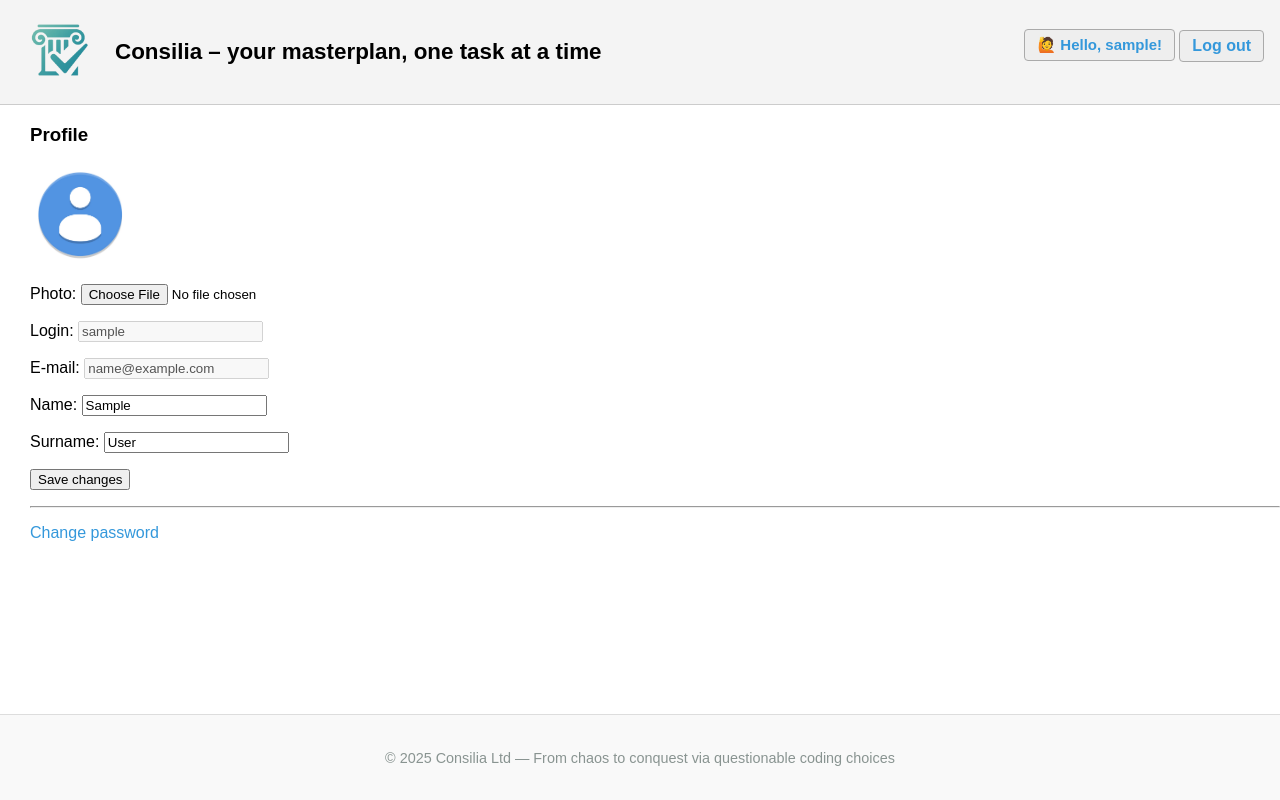
After one commit to a-dzemiankova/consilia-taskboard, a Django app: page /users/profile/ in a window 1280 px wide. The commit adds this page. Run offline with Django 5.2, Linux system fonts and the light colour scheme; the visitor is signed in with stand-in values (Sample User, id 1).

Commit message:
feat: added user profile

```diff
--- a/consilia/consilia/templates/base.html
+++ b/consilia/consilia/templates/base.html
@@ -23,7 +23,13 @@
         </div>
 
      {% if user.is_authenticated %}
-         <div class="greeting">🙋 Hello, {{ user.username }}!</div>
+{#             <form method="post" action="{% url 'users:profile' %}" style="display: inline;">#}
+{#        {% csrf_token %}#}
+{#        <button type="submit" class="greeting">#}
+{#            🙋 Hello, {{ user.username }}!#}
+{#        </button>#}
+{#    </form>#}
+         <div class="greeting"><a href="{% url 'users:profile' %}">🙋 Hello, {{ user.username }}!</a> </div>
     <form method="post" action="{% url 'users:logout' %}" style="display: inline;">
         {% csrf_token %}
         <button type="submit" class="logout">
--- a/consilia/consilia/urls.py
+++ b/consilia/consilia/urls.py
@@ -40,3 +40,4 @@ if not settings.DEBUG:
     ]
 else:
     urlpatterns += static(settings.STATIC_URL, document_root=settings.STATIC_ROOT)
+    urlpatterns += static(settings.MEDIA_URL, document_root=settings.MEDIA_ROOT)
--- a/consilia/tasks/static/tasks/css/styles.css
+++ b/consilia/tasks/static/tasks/css/styles.css
@@ -105,7 +105,7 @@ header {
     border-radius: 4px;
     font-family: Arial, sans-serif;
     font-size: 15px;
-    cursor: default;
+    cursor: pointer;
     color: #333;
 }
 
--- a/consilia/users/forms.py
+++ b/consilia/users/forms.py
@@ -1,6 +1,7 @@
 from django import forms
 from django.contrib.auth import get_user_model
 from django.contrib.auth.forms import AuthenticationForm, UserCreationForm, PasswordChangeForm
+from datetime import datetime
 
 
 class LoginUserForm(AuthenticationForm):
@@ -28,3 +29,32 @@ class RegisterUserForm(UserCreationForm):
             'first_name': forms.TextInput(attrs={'class': 'form-input'}),
             'last_name': forms.TextInput(attrs={'class': 'form-input'})
         }
+
+    def save(self, commit=True):
+        user = super().save(commit=False)
+        user.email = self.cleaned_data['email']
+        user.first_name = self.cleaned_data['first_name']
+        user.last_name = self.cleaned_data['last_name']
+        print(user.first_name)
+        print(user.last_name)
+        print(self.cleaned_data)
+        if commit:
+            user.save()
+        return user
+
+
+class ProfileUserForm(forms.ModelForm):
+    username = forms.CharField(disabled=True, label='Login', widget=forms.TextInput(attrs={'class': 'form-input'}))
+    email = forms.CharField(disabled=True, required=False, label='E-mail', widget=forms.TextInput(attrs={'class': 'form-input'}))
+
+    class Meta:
+        model = get_user_model()
+        fields = ['photo', 'username', 'email', 'first_name', 'last_name']
+        labels = {
+            'first_name': 'Name',
+            'last_name': 'Surname',
+        }
+        widgets = {
+            'first_name': forms.TextInput(attrs={'class': 'form-input'}),
+            'last_name': forms.TextInput(attrs={'class': 'form-input'}),
+        }
--- a/consilia/users/models.py
+++ b/consilia/users/models.py
@@ -1,3 +1,5 @@
+import pdb
+
 from django.contrib.auth.models import AbstractUser
 from django.db import models
 from django.utils.timezone import make_aware
--- /dev/null
+++ b/consilia/users/templates/users/profile.html
@@ -0,0 +1,27 @@
+{% extends 'base.html' %}
+
+{% block content %}
+<h3>Profile</h3>
+
+<form method="post" enctype="multipart/form-data">
+    {% csrf_token %}
+
+    {% if user.photo %}
+    <p><img src="{{ user.photo.url }}"></p>
+    {% else %}
+    <p><img src="{{ default_image }}" width="100"></p>
+    {% endif %}
+
+    <div class="form-error">{{ form.non_field_errors }}</div>
+    {% for f in form %}
+    <p ><label class="form-label" for="{{ f.id_for_label }}">{{f.label}}: </label>{{ f }}</p>
+    <div class="form-error">{{ f.errors }}</div>
+    {% endfor %}
+
+    <p ><button type="submit">Save changes</button></p>
+</form>
+
+<hr>
+<p><a href="#">Change password</a></p>
+
+{% endblock %}
--- a/consilia/users/urls.py
+++ b/consilia/users/urls.py
@@ -9,4 +9,5 @@ urlpatterns = [
     path('login/', views.LoginUser.as_view(next_page='users:login'), name='login'),
     path('register/', views.RegisterUser.as_view(), name='register'),
     path('logout/', LogoutView.as_view(next_page='index'), name='logout'),
+    path('profile/', views.ProfileUser.as_view(), name='profile'),
 ]
--- a/consilia/users/views.py
+++ b/consilia/users/views.py
@@ -1,9 +1,12 @@
+from django.contrib.auth import get_user_model
+from django.contrib.auth.mixins import LoginRequiredMixin
 from django.contrib.auth.views import LoginView
 from django.shortcuts import render
 from django.urls import reverse_lazy
-from django.views.generic import CreateView
+from django.views.generic import CreateView, UpdateView
 
-from users.forms import LoginUserForm, RegisterUserForm
+from consilia import settings
+from users.forms import LoginUserForm, RegisterUserForm, ProfileUserForm
 
 
 class LoginUser(LoginView):
@@ -20,3 +23,21 @@ class RegisterUser(CreateView):
     template_name = 'users/register.html'
     extra_context = {'title': 'Register'}
     success_url = reverse_lazy('users:login')
+
+
+class ProfileUser(LoginRequiredMixin, UpdateView):
+    model = get_user_model()
+    form_class = ProfileUserForm
+    template_name = 'users/profile.html'
+
+    def get_context_data(self, **kwargs):
+        context = super().get_context_data(**kwargs)
+        context['default_image'] = settings.DEFAULT_USER_IMAGE
+        context['user'] = self.request.user  # 👈 добавим user явно
+        return context
+
+    def get_success_url(self):
+        return reverse_lazy('index')
+
+    def get_object(self, queryset=None):
+        return self.request.user
```
Also changed, not shown: consilia/consilia/settings.py (+15 -0 lines), consilia/media/users/default.jpg (added).
